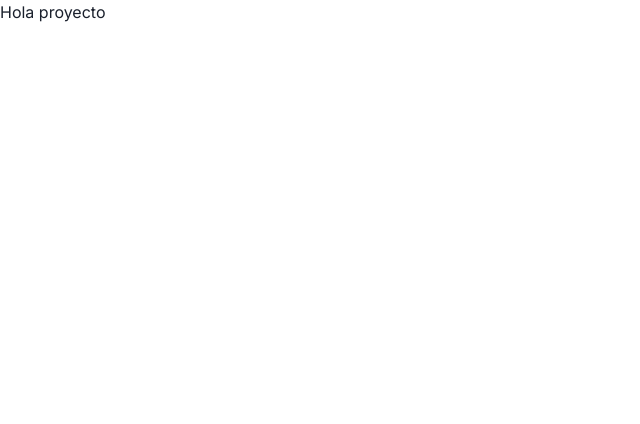
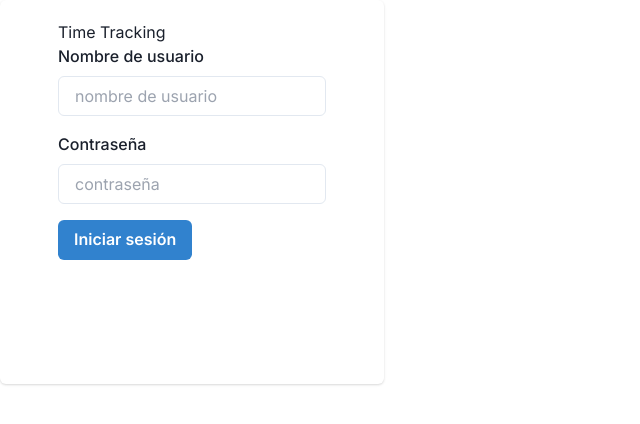
Before and after one commit to Migueaali12/Time-Tracking, a React (Vite) app in the folder time-tracking-frontend/: page / in a window 1280 px wide. Shown: the top 424 px of the page, without its empty margins (0-640 px from the left). Built offline with nearby package versions, Linux system fonts and the light colour scheme.

Commit message:
Login Form

```diff
--- a/time-tracking-frontend/package.json
+++ b/time-tracking-frontend/package.json
@@ -13,6 +13,7 @@
     "@chakra-ui/react": "^2.9.1",
     "@emotion/react": "^11.13.3",
     "@emotion/styled": "^11.13.0",
+    "formik": "^2.4.6",
     "framer-motion": "^11.9.0",
     "react": "^18.3.1",
     "react-dom": "^18.3.1"
--- a/time-tracking-frontend/src/App.tsx
+++ b/time-tracking-frontend/src/App.tsx
@@ -1,8 +1,12 @@
+import { LoginLayout } from './components/Layaout'
+import { LoginForm } from './components/LoginForm'
 
 function App() {
   return (
     <>
-      <h2>Hola proyecto</h2>
+      <LoginLayout>
+        <LoginForm />
+      </LoginLayout>
     </>
   )
 }
--- /dev/null
+++ b/time-tracking-frontend/src/components/Layaout.tsx
@@ -0,0 +1,9 @@
+import { ReactNode } from 'react'
+
+interface LayoutProps {
+  children: ReactNode
+}
+
+export function LoginLayout({ children }: LayoutProps) {
+  return <main className="h-screen flex justify-center items-center">{children}</main>
+}
--- /dev/null
+++ b/time-tracking-frontend/src/components/LoginForm.tsx
@@ -0,0 +1,80 @@
+import { Button, Card, CardBody, FormControl, FormErrorMessage, FormLabel, Input } from '@chakra-ui/react'
+import { Formik, FormikProps, Form, Field, FieldProps } from 'formik';
+
+interface Login {
+    username: string;
+    password: string;
+    rememberMe: boolean;
+}
+export function LoginForm() {
+    const loginValidation = ({username, password } : Login) => {
+        let error
+        if (!username) {
+            error = 'El nombre de usuario es requerido'
+        } else if (!password) {
+            error = 'La contraseña es requerida'
+        }
+        return error
+    }
+
+  return (
+    <section>
+      <Card width={'sm'} height={'sm'} alignItems={'center'}>
+        <CardBody>
+            <h1 className='font-semibold text-xl'>Time Tracking</h1>
+            <Formik
+        initialValues={{ username: '', password: '', rememberMe: false }}
+        onSubmit={(values, actions) => {
+          console.log(values, actions)
+        }}
+      >
+        {(props: FormikProps<{ username: string, password: string, rememberMe: boolean }>) => (
+          <Form>
+
+            {/* Username */}
+            <Field name="username" validate={loginValidation}>
+              {({ field, form }: FieldProps) => (
+                <FormControl
+                  isInvalid={!!form.errors.username && !!form.touched.username}
+                >
+                  <FormLabel>Nombre de usuario</FormLabel>
+                  <Input {...field} placeholder="nombre de usuario" />
+                  <FormErrorMessage>
+                    {form.errors.username?.toString()}
+                  </FormErrorMessage>
+                </FormControl>
+              )}
+            </Field>
+
+            {/* Password */}
+            <Field name="password" validate={loginValidation}>
+              {({ field, form }: FieldProps) => (
+                <FormControl
+                  isInvalid={!!form.errors.password && !!form.touched.password}
+                  mt={4}
+                >
+                  <FormLabel>Contraseña</FormLabel>
+                  <Input {...field} placeholder="contraseña" />
+                  <FormErrorMessage>
+                    {form.errors.text?.toString()}
+                  </FormErrorMessage>
+                </FormControl>
+              )}
+            </Field>
+
+            <Button
+            mt={4}
+            colorScheme='blue'
+            isLoading={props.isSubmitting}
+            type='submit'
+          >
+            Iniciar sesión
+          </Button>
+          </Form>
+        )}
+      </Formik>
+        </CardBody>
+      </Card>
+    </section>
+  )
+}
--- a/time-tracking-frontend/src/index.css
+++ b/time-tracking-frontend/src/index.css
@@ -4,4 +4,6 @@
 
 #root {
   font-family: "Inter", system-ui;
+  margin: 0;
+  padding: 0;
 }
```
Also changed, not shown: 1 other file (tests, documents, lock files or other folders).
